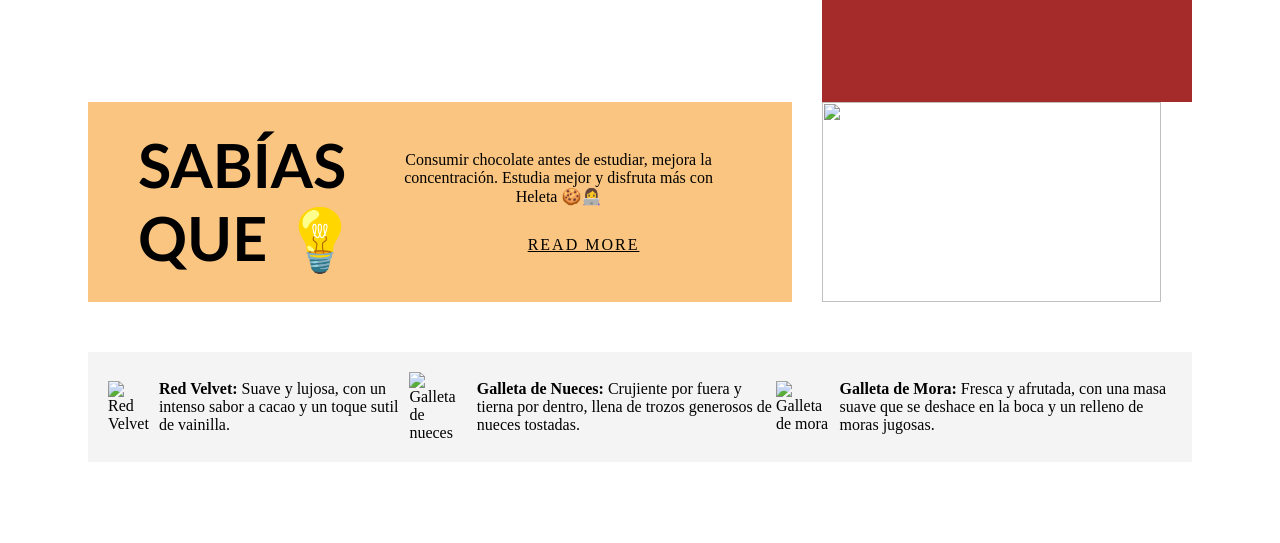
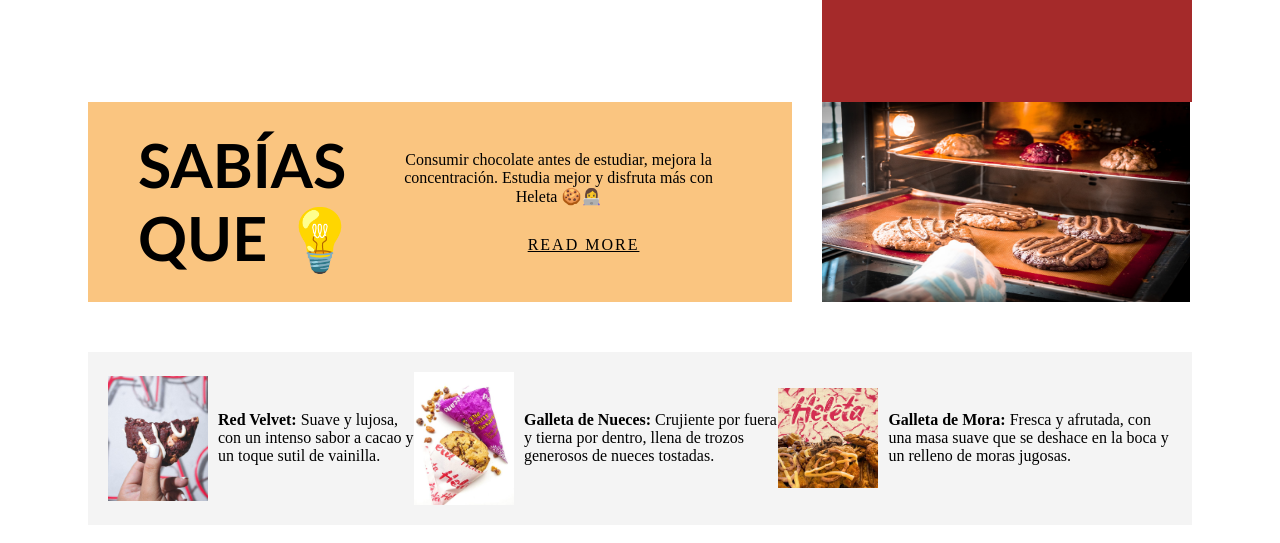
Before and after one commit to Jazz-aii/Pagina-Web-Cookie, a plain HTML site: page pagina.html in a window 1280 px wide. Shown: the part 597-1140 px from the top of the page. Drawn offline with Linux system fonts and the light colour scheme; files whose address does not match are found by name.

Commit message:
Update pagina.html

```diff
--- a/pagina.html
+++ b/pagina.html
@@ -38,7 +38,7 @@
         <section class="main-content">
             <div class="video-main">
                 <video onloadstart="this.muted=true" autoplay loop>
-                    <source src="./Images/videoheleta.mp4">
+                    <source src="./videoheleta.mp4">
                 </video>
             </div>
         </section>
@@ -54,19 +54,19 @@
             </div>
         </section>
 
-        <img class="decoration" src="./Images/horneado.jpg">
+        <img class="decoration" src="./horneado.jpg">
 
         <footer>
             <div class="footer-item1">
-                <img src="./Images/image1.jpg" alt="Red Velvet">
+                <img src="./image1.jpg" alt="Red Velvet">
                 <p><b>Red Velvet:</b> Suave y lujosa, con un intenso sabor a cacao y un toque sutil de vainilla.</p>
             </div>
             <div class="footer-item2">
-                <img src="./Images/image 2.jpg" alt="Galleta de nueces">
+                <img src="./image 2.jpg" alt="Galleta de nueces">
                 <p><b>Galleta de Nueces:</b> Crujiente por fuera y tierna por dentro, llena de trozos generosos de nueces tostadas.</p>
             </div>
             <div class="footer-item3">
-                <img src="./Images/image 3.jpg" alt="Galleta de mora">
+                <img src="./image 3.jpg" alt="Galleta de mora">
                 <p><b>Galleta de Mora:</b> Fresca y afrutada, con una masa suave que se deshace en la boca y un relleno de moras jugosas.</p>
             </div>
         </footer>
```
